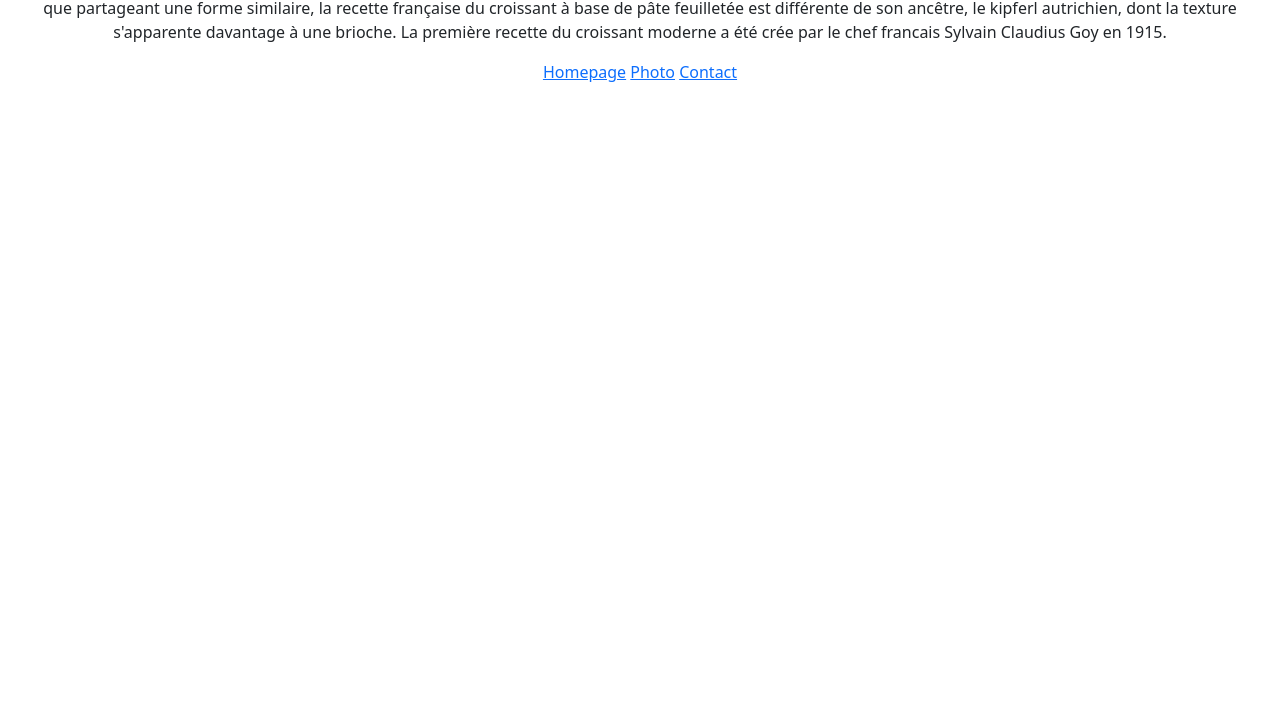
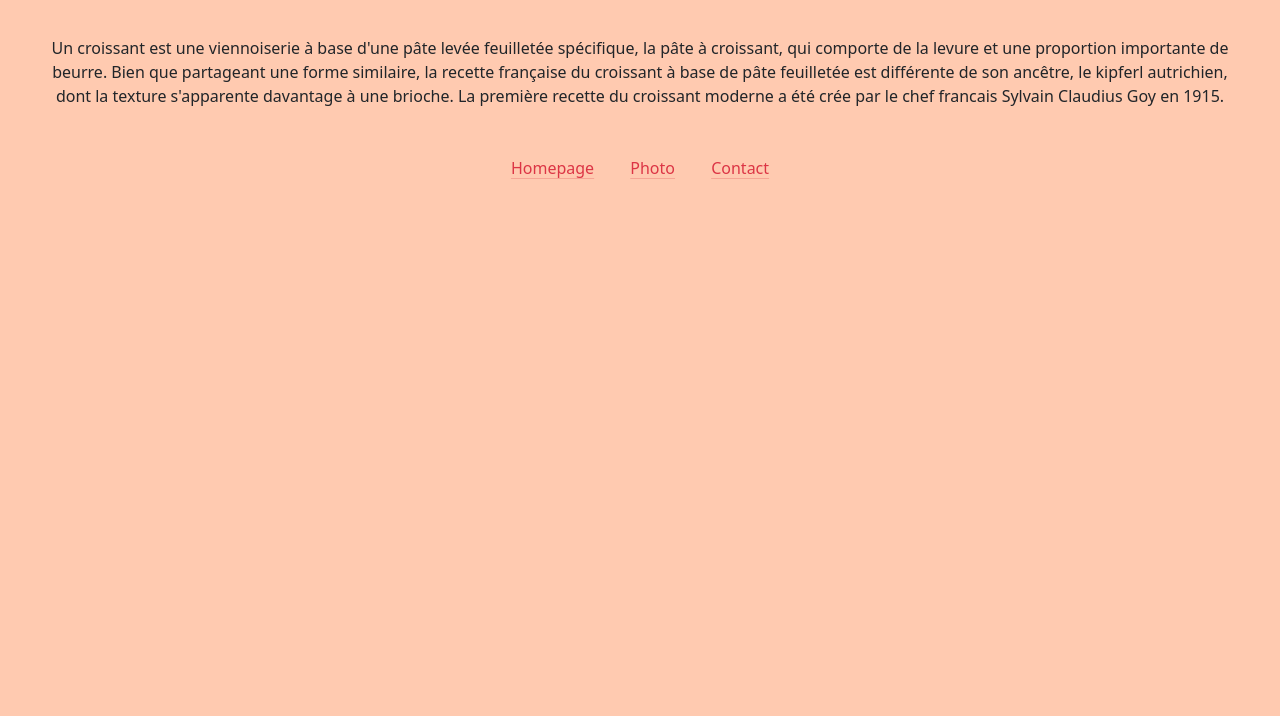
Before and after one commit to MelAiia/croissant-challenge, a plain HTML site: page index.html in a window 1280 px wide. Shown: the part 84-800 px from the top of the page. Drawn offline with nearby package versions, Linux system fonts and the light colour scheme.

Commit message:
Added more css

```diff
--- a/css/styles.css
+++ b/css/styles.css
@@ -1,3 +1,4 @@
 body {
   text-align: center;
+  background: #ffcab0;
 }
--- a/index.html
+++ b/index.html
@@ -13,8 +13,8 @@
     <link rel="stylesheet" href="css/styles.css" />
   </head>
   <body>
-    <h1>🥐 Croissant</h1>
-    <p>
+    <h1 class="mb-5 mt-4">🥐 Croissant</h1>
+    <p class="m-5">
       Un croissant est une viennoiserie à base d'une pâte levée feuilletée
       spécifique, la pâte à croissant, qui comporte de la levure et une
       proportion importante de beurre. Bien que partageant une forme similaire,
@@ -23,8 +23,20 @@
       davantage à une brioche. La première recette du croissant moderne a été
       crée par le chef francais Sylvain Claudius Goy en 1915.
     </p>
-    <a href="/">Homepage</a>
-    <a href="/photo.html">Photo</a>
-    <a href="/contact.html">Contact</a>
+    <a
+      href="/"
+      class="link-danger link-offset-2 link-underline-opacity-25 link-underline-opacity-100-hover m-3"
+      >Homepage</a
+    >
+    <a
+      href="/photo.html"
+      class="link-danger link-offset-2 link-underline-opacity-25 link-underline-opacity-100-hover m-3"
+      >Photo</a
+    >
+    <a
+      href="/contact.html"
+      class="link-danger link-offset-2 link-underline-opacity-25 link-underline-opacity-100-hover m-3"
+      >Contact</a
+    >
   </body>
 </html>
```
Also changed, not shown: contact.html (+9 -4 lines), photo.html (+5 -4 lines).
